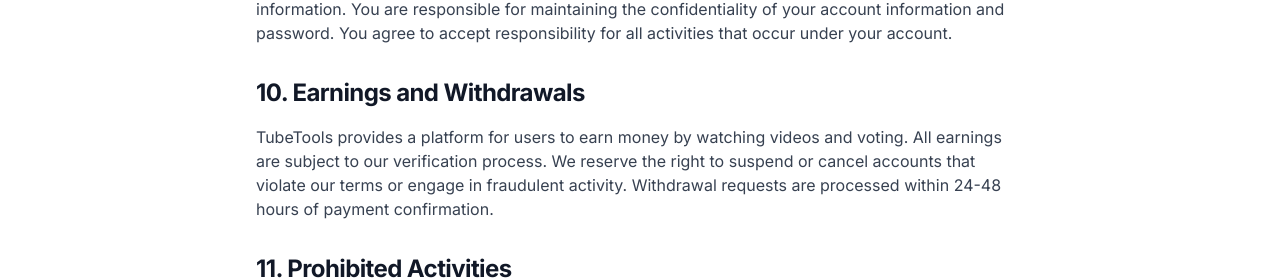
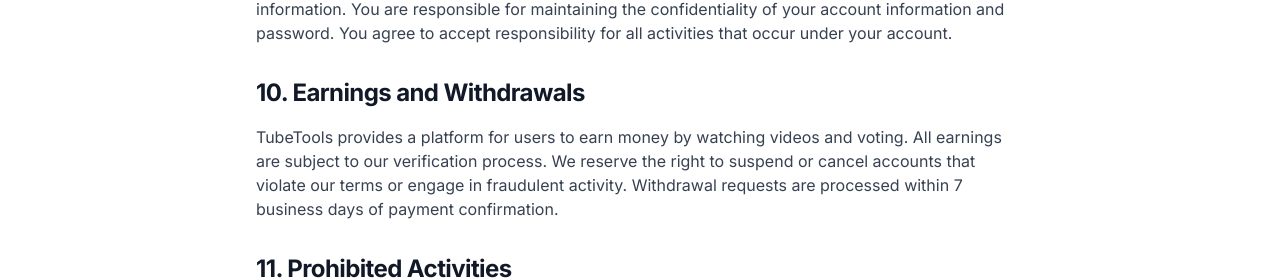
Before and after one commit to fullpropt/tubetools2, a React (Vite) app: page /terms-of-service in a window 1280 px wide. Shown: the part 1679-1959 px from the top of the page. Built offline with nearby package versions, Linux system fonts and the light colour scheme.

Commit message:
Termos de serviço corrigido

```diff
--- a/client/pages/TermsOfService.tsx
+++ b/client/pages/TermsOfService.tsx
@@ -99,7 +99,7 @@
             <section>
               <h2 className="text-2xl font-bold mb-4 text-gray-900">10. Earnings and Withdrawals</h2>
               <p>
-                TubeTools provides a platform for users to earn money by watching videos and voting. All earnings are subject to our verification process. We reserve the right to suspend or cancel accounts that violate our terms or engage in fraudulent activity. Withdrawal requests are processed within 24-48 hours of payment confirmation.
+                TubeTools provides a platform for users to earn money by watching videos and voting. All earnings are subject to our verification process. We reserve the right to suspend or cancel accounts that violate our terms or engage in fraudulent activity. Withdrawal requests are processed within 7 business days of payment confirmation.
               </p>
             </section>
 
```
